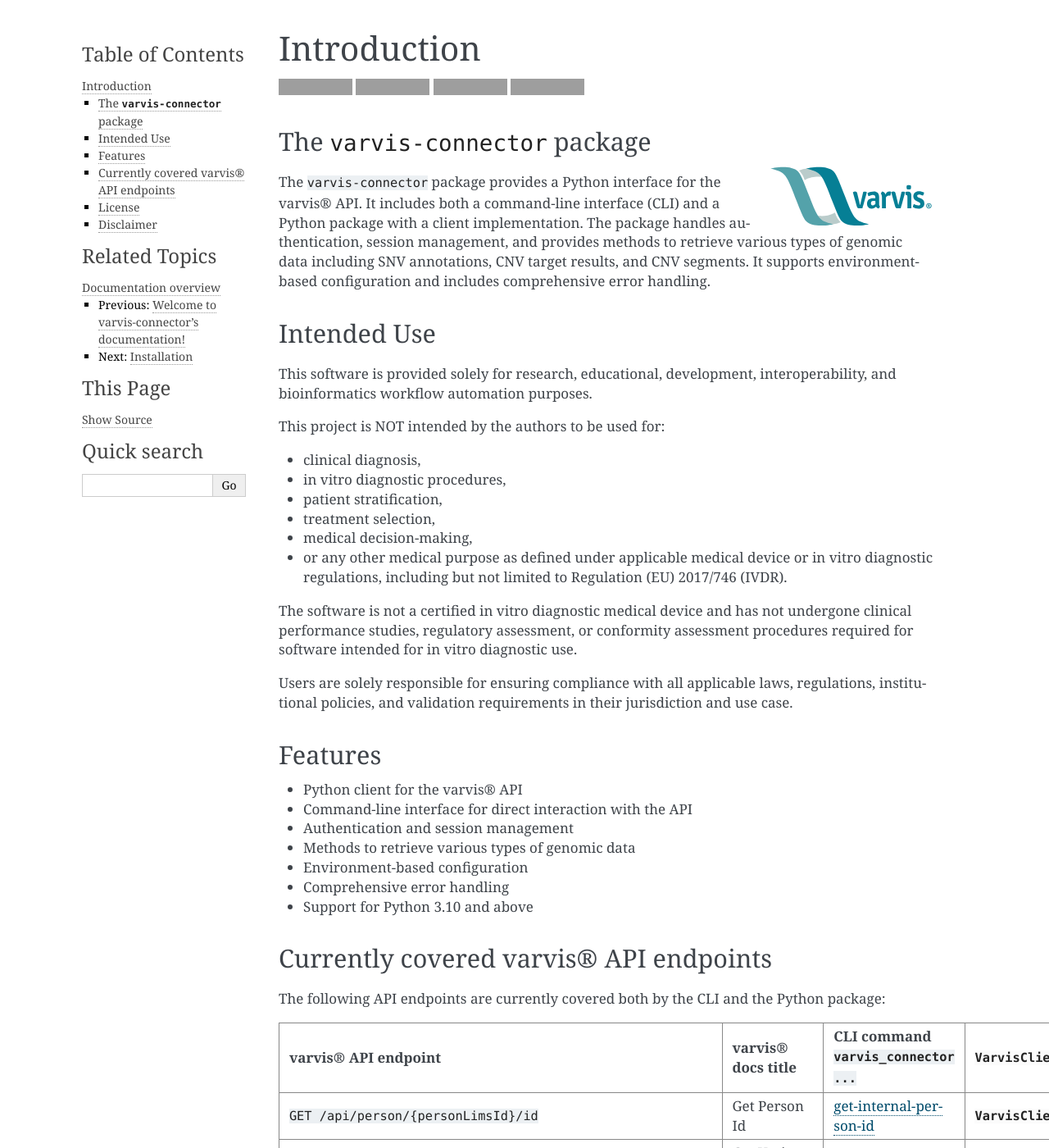
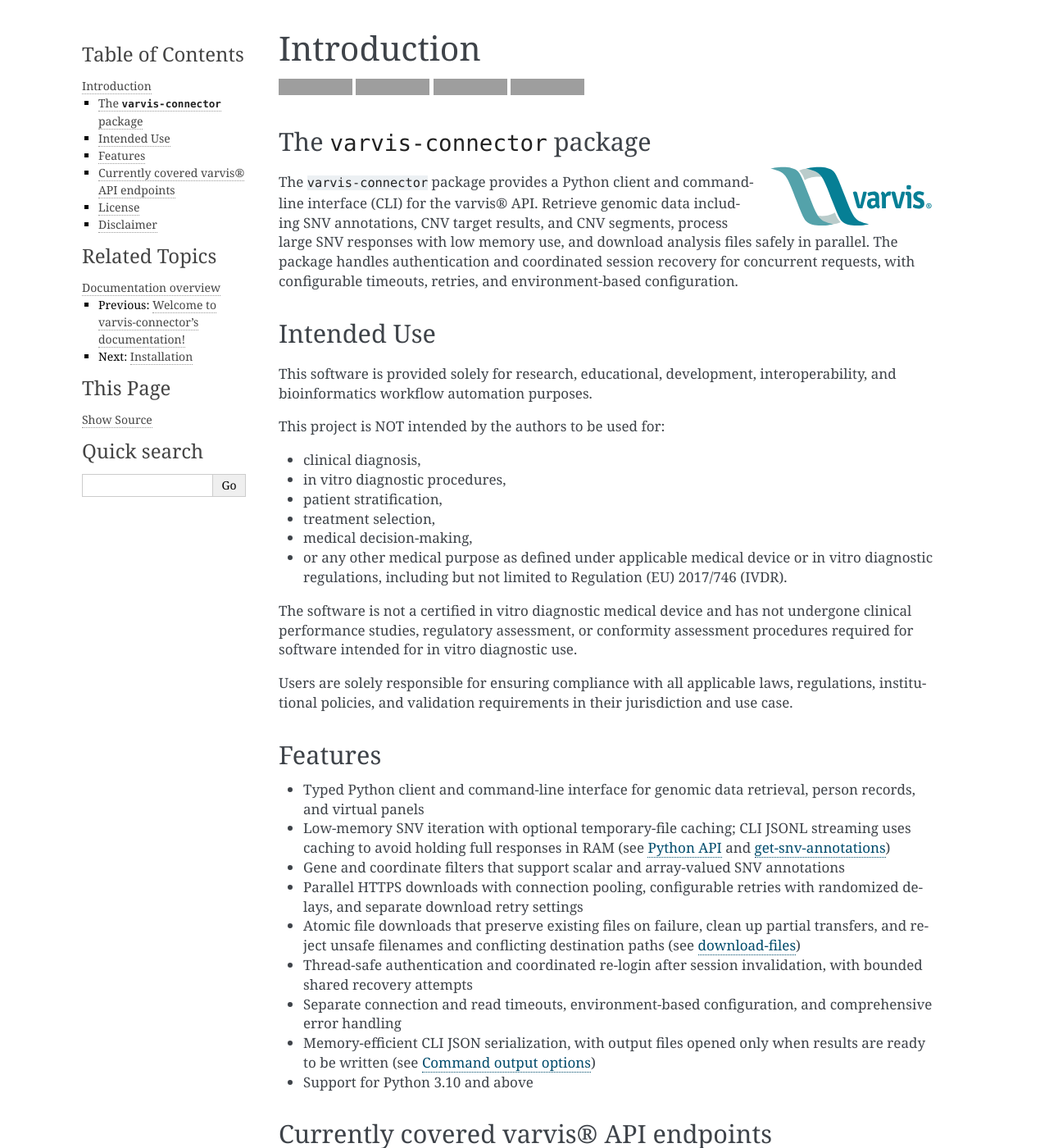
Before and after one commit to LaborBerlin/varvis-connector, a Sphinx documentation site: the page built from docs/source/introduction.rst, in a window 1280 px wide and 1400 px high. Shown: the whole window at 82% size. Built offline with Sphinx 7.4.7, drawn with Linux system fonts in a browser that asks for light colours; grey boxes are pictures that could not be loaded.

Commit message:
docs: update documentation to mention the latest improvements

```diff
--- a/docs/source/introduction.rst
+++ b/docs/source/introduction.rst
@@ -22,7 +22,11 @@ The ``varvis-connector`` package
    :width: 25%
    :align: right
 
-The ``varvis-connector`` package provides a Python interface for the varvis® API. It includes both a command-line interface (CLI) and a Python package with a client implementation. The package handles authentication, session management, and provides methods to retrieve various types of genomic data including SNV annotations, CNV target results, and CNV segments. It supports environment-based configuration and includes comprehensive error handling.
+The ``varvis-connector`` package provides a Python client and command-line interface (CLI) for the varvis® API.
+Retrieve genomic data including SNV annotations, CNV target results, and CNV segments, process large SNV responses
+with low memory use, and download analysis files safely in parallel. The package handles authentication and
+coordinated session recovery for concurrent requests, with configurable timeouts, retries, and environment-based
+configuration.
 
 Intended Use
 ~~~~~~~~~~~~
@@ -49,12 +53,18 @@ and validation requirements in their jurisdiction and use case.
 Features
 ~~~~~~~~
 
-* Python client for the varvis® API
-* Command-line interface for direct interaction with the API
-* Authentication and session management
-* Methods to retrieve various types of genomic data
-* Environment-based configuration
-* Comprehensive error handling
+* Typed Python client and command-line interface for genomic data retrieval, person records, and virtual panels
+* Low-memory SNV iteration with optional temporary-file caching; CLI JSONL streaming uses caching to avoid holding
+  full responses in RAM (see :doc:`usage/api` and :ref:`cli-get-snv-annotations`)
+* Gene and coordinate filters that support scalar and array-valued SNV annotations
+* Parallel HTTPS downloads with connection pooling, configurable retries with randomized delays, and separate
+  download retry settings
+* Atomic file downloads that preserve existing files on failure, clean up partial transfers, and reject unsafe
+  filenames and conflicting destination paths (see :ref:`cli-download-files`)
+* Thread-safe authentication and coordinated re-login after session invalidation, with bounded shared recovery attempts
+* Separate connection and read timeouts, environment-based configuration, and comprehensive error handling
+* Memory-efficient CLI JSON serialization, with output files opened only when results are ready to be written
+  (see :ref:`output_options`)
 * Support for Python 3.10 and above
 
 Currently covered varvis® API endpoints
--- a/docs/source/usage/api.rst
+++ b/docs/source/usage/api.rst
@@ -1,7 +1,10 @@
 Python API
 ==========
 
-The ``varvis-connector`` package provides a Python API for interacting with the Varvis API. The main class is ``VarvisClient``, which handles authentication, session management, and provides methods to retrieve various types of genomic data from Varvis.
+The ``varvis-connector`` package provides a typed Python API for interacting with the Varvis API through
+``VarvisClient``. It supports low-memory SNV iteration with optional temporary-file caching, safe parallel downloads
+with connection pooling, and coordinated session recovery for concurrent requests. Separate connection and read
+timeouts and configurable retry settings let you tune the client for large responses and automated workflows.
 
 Basic Usage
 -----------
--- a/docs/source/usage/cli.rst
+++ b/docs/source/usage/cli.rst
@@ -1,7 +1,11 @@
 Command-Line Interface (CLI)
 ============================
 
-The ``varvis-connector`` package provides a command-line interface (CLI) program called ``varvis_connector``, which allows you to interact with the Varvis API directly from the terminal.
+The ``varvis-connector`` package provides a command-line interface (CLI) program called ``varvis_connector`` for
+interacting with the Varvis API from the terminal. It supports low-memory SNV exports as JSONL using temporary-file
+caching, safe parallel downloads with connection pooling and retries, and configurable connection and read timeouts.
+JSON serialization avoids copying the entire result tree, and output files are opened only when results are ready
+to be written, preserving existing output when argument parsing, login, or retrieval fails before writing starts.
 
 If you want to see examples about what's possible with the CLI in combination with other tools on the command-line, you can skip over to the :ref:`real-world-applications` section.
 
```
Also changed, not shown: README.md (+18 -4 lines), .agents/research.md.
